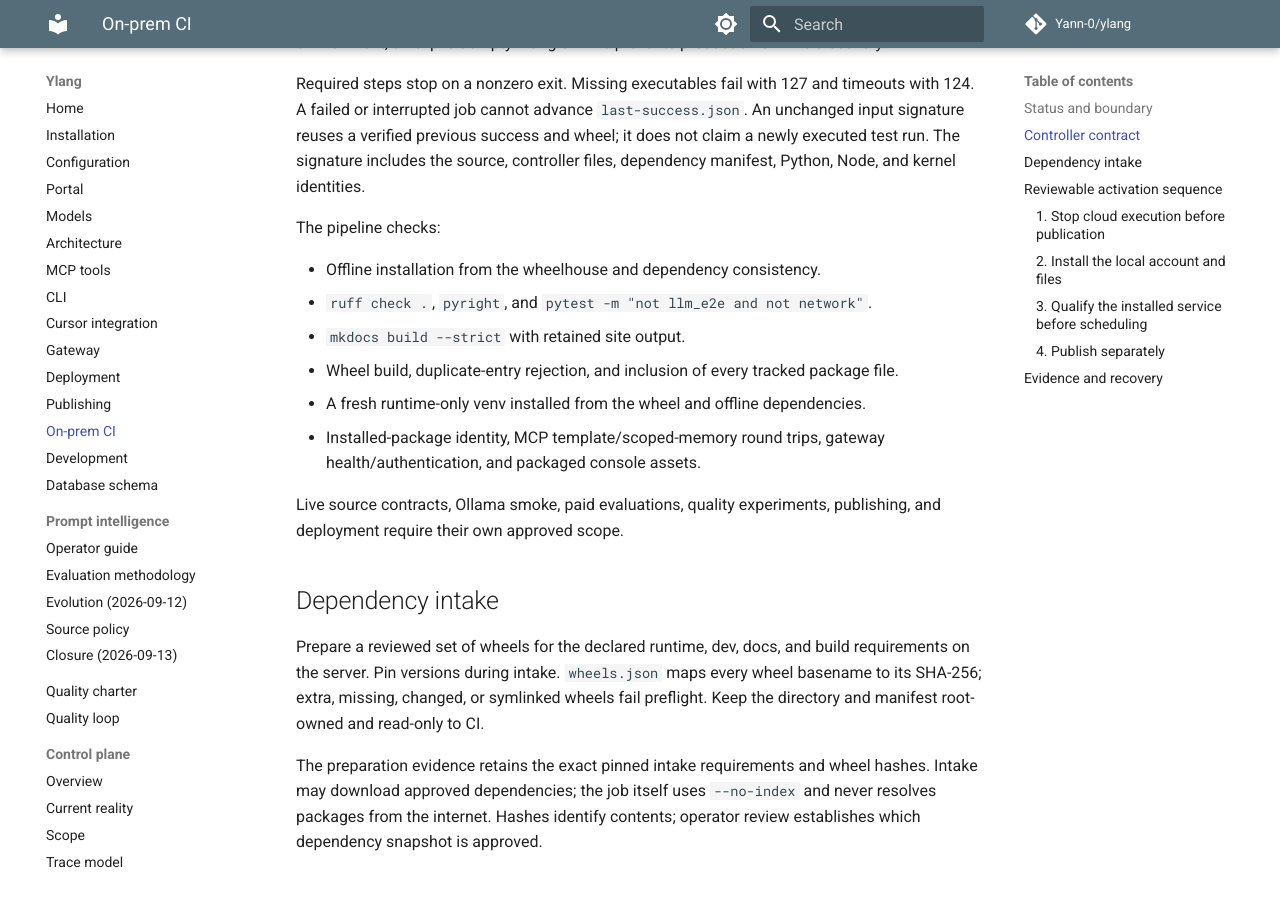
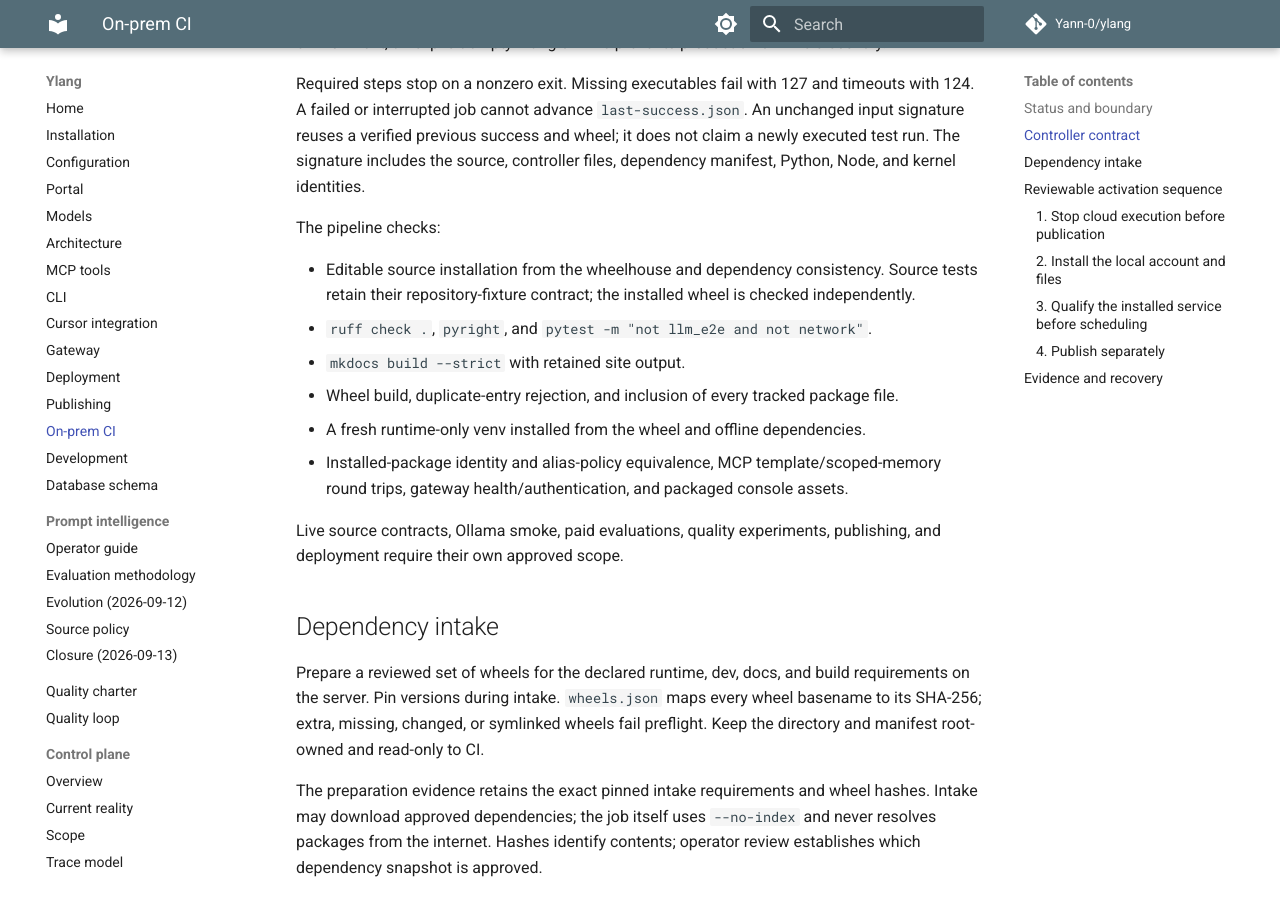
Before and after one commit to Yann-0/ylang, an MkDocs documentation site: the page built from docs/ci.md, in a window 1280 px wide and 900 px high, scrolled down 631 px. Built offline with MkDocs 1.6.1 and Material for MkDocs 9.7.7, drawn with Linux system fonts in a browser that asks for light colours; comment, search, counter and statistics services are not loaded.

Commit message:
ci: separate editable source checks from installed artifact smoke

```diff
--- a/docs/ci.md
+++ b/docs/ci.md
@@ -31,12 +31,14 @@ controller files, dependency manifest, Python, Node, and kernel identities.
 
 The pipeline checks:
 
-- Offline installation from the wheelhouse and dependency consistency.
+- Editable source installation from the wheelhouse and dependency consistency.
+  Source tests retain their repository-fixture contract; the installed wheel is
+  checked independently.
 - `ruff check .`, `pyright`, and `pytest -m "not llm_e2e and not network"`.
 - `mkdocs build --strict` with retained site output.
 - Wheel build, duplicate-entry rejection, and inclusion of every tracked package file.
 - A fresh runtime-only venv installed from the wheel and offline dependencies.
-- Installed-package identity, MCP template/scoped-memory round trips, gateway
+- Installed-package identity and alias-policy equivalence, MCP template/scoped-memory round trips, gateway
   health/authentication, and packaged console assets.
 
 Live source contracts, Ollama smoke, paid evaluations, quality experiments,
```
Also changed, not shown: 2 other files.
